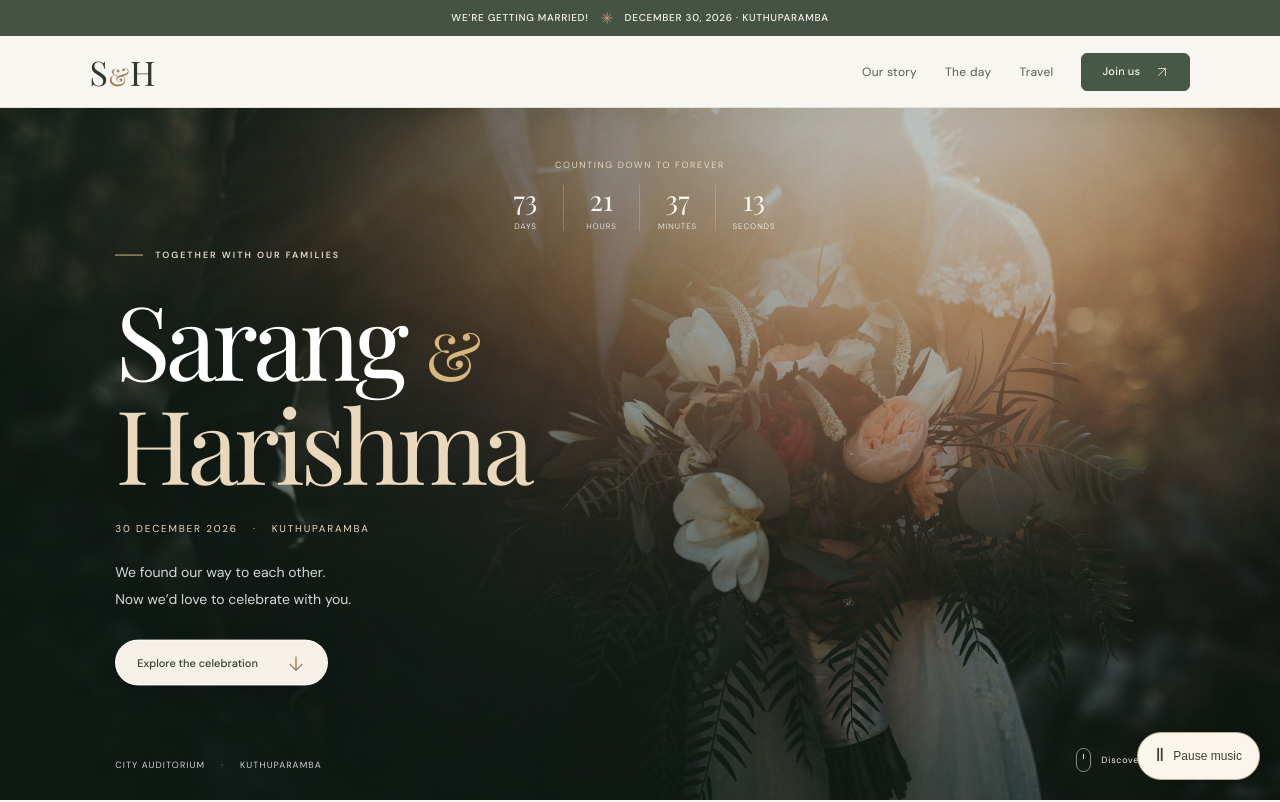
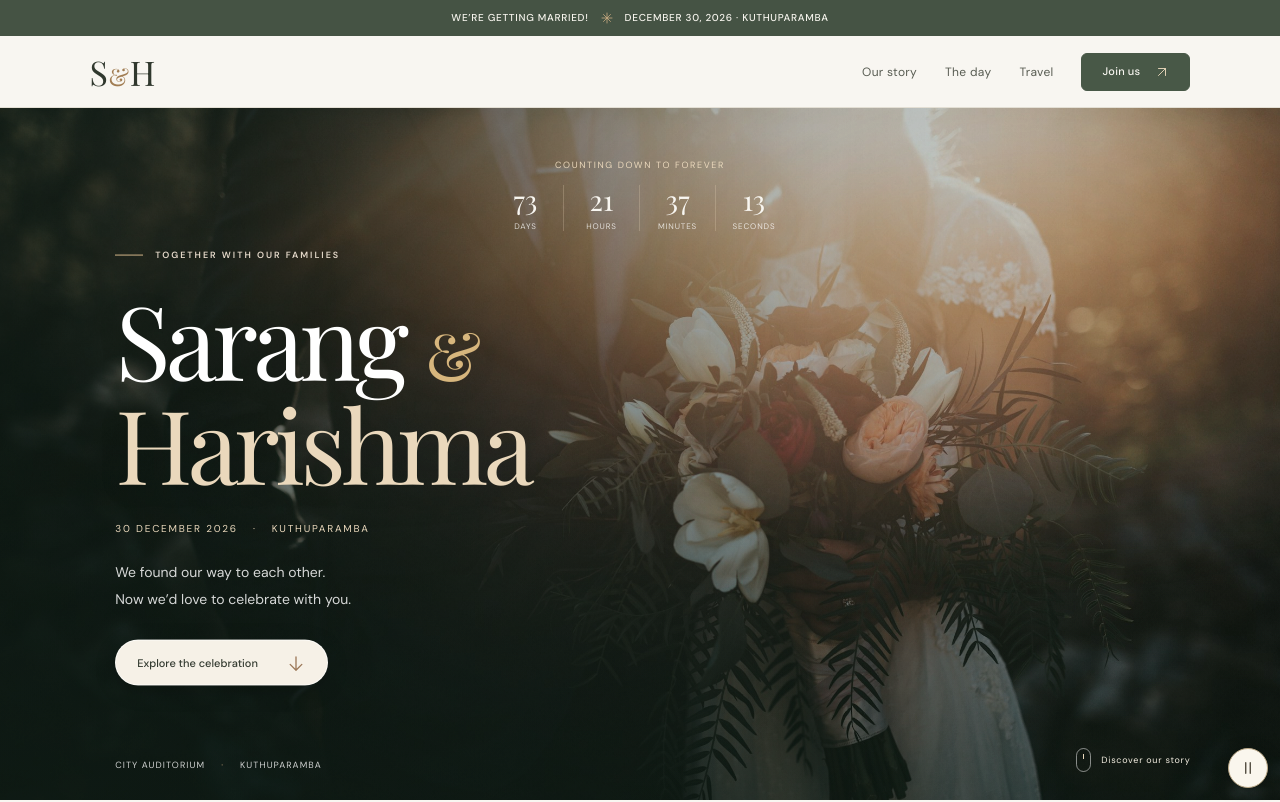
Before and after one commit to mrudhulp212-arch/wedding, a React (Vite) app: page / in a window 1280 px wide. Shown: the top 802 px of the page. Built offline with nearby package versions, Linux system fonts and the light colour scheme; a web font is replaced by a local one.

Commit message:
loading ui created

```diff
--- a/src/WeddingMusic.jsx
+++ b/src/WeddingMusic.jsx
@@ -66,6 +66,7 @@ export default function WeddingMusic() {
           player.current.schedule()
           setPlaying(true)
           window.removeEventListener('pointerdown', start)
+          window.removeEventListener('touchend', start)
           window.removeEventListener('keydown', start)
         }
       } catch {
@@ -73,11 +74,13 @@ export default function WeddingMusic() {
       }
     }
     window.addEventListener('pointerdown', start)
+    window.addEventListener('touchend', start, { passive: true })
     window.addEventListener('keydown', start)
     start()
     return () => {
       disposed = true
       window.removeEventListener('pointerdown', start)
+      window.removeEventListener('touchend', start)
       window.removeEventListener('keydown', start)
       if (player.current) {
         window.clearInterval(player.current.timer)
@@ -103,9 +106,10 @@ export default function WeddingMusic() {
   }
 
   return (
-    <button className="music-toggle" type="button" onPointerDown={event => event.stopPropagation()} onKeyDown={event => event.stopPropagation()} onClick={toggle} aria-pressed={playing} aria-label={playing ? 'Pause romantic music' : 'Play romantic music'}>
-      <span aria-hidden="true">{playing ? 'Ⅱ' : '♫'}</span>
-      {playing ? 'Pause music' : 'Play music'}
+    <button className="music-toggle" type="button" onPointerDown={event => event.stopPropagation()} onTouchEnd={event => event.stopPropagation()} onKeyDown={event => event.stopPropagation()} onClick={toggle} aria-pressed={playing} aria-label={playing ? 'Pause romantic music' : 'Play romantic music'}>
+      <svg width="18" height="18" viewBox="0 0 24 24" fill="none" stroke="currentColor" strokeWidth="1.7" strokeLinecap="round" strokeLinejoin="round" aria-hidden="true">
+        {playing ? <><path d="M9 5v14M15 5v14" /></> : <><path d="M9 18V5l11-2v13M9 8l11-2" /><ellipse cx="6" cy="18" rx="3" ry="2" /><ellipse cx="17" cy="16" rx="3" ry="2" /></>}
+      </svg>
     </button>
   )
 }
--- a/src/style.css
+++ b/src/style.css
@@ -1705,24 +1705,33 @@ html { scroll-padding-top: 32px; }
 }
 .music-toggle {
   position: fixed;
-  right: 20px;
-  bottom: 20px;
+  right: max(12px, env(safe-area-inset-right, 0px));
+  bottom: calc(12px + env(safe-area-inset-bottom, 0px));
   z-index: 1000;
   display: inline-flex;
   align-items: center;
-  gap: 9px;
-  padding: 12px 17px;
+  justify-content: center;
+  width: 40px;
+  height: 40px;
+  padding: 0;
+  flex-shrink: 0;
   border: 1px solid #bca987;
-  border-radius: 30px;
+  border-radius: 50%;
   background: #faf6ed;
   color: #443e32;
   font: 500 12px/1.2 sans-serif;
   box-shadow: 0 4px 20px #0002;
   cursor: pointer;
 }
-.music-toggle span { font-size: 18px; }
+.music-toggle svg { display: block; pointer-events: none; }
 .music-toggle:hover { background: #eee5d5; }
 .music-toggle:focus-visible { outline: 2px solid #716441; outline-offset: 4px; }
 @media (max-width: 600px) {
-  .music-toggle { right: 12px; bottom: calc(12px + env(safe-area-inset-bottom)); }
-}
+  .music-toggle {
+    width: 36px;
+    height: 36px;
+    box-shadow: 0 2px 10px #0002;
+  }
+}
+/* Keep the floating control clear of the footer's text at the end of the page. */
+.site-footer { padding-right: max(68px, calc(56px + env(safe-area-inset-right, 0px))); }
```
